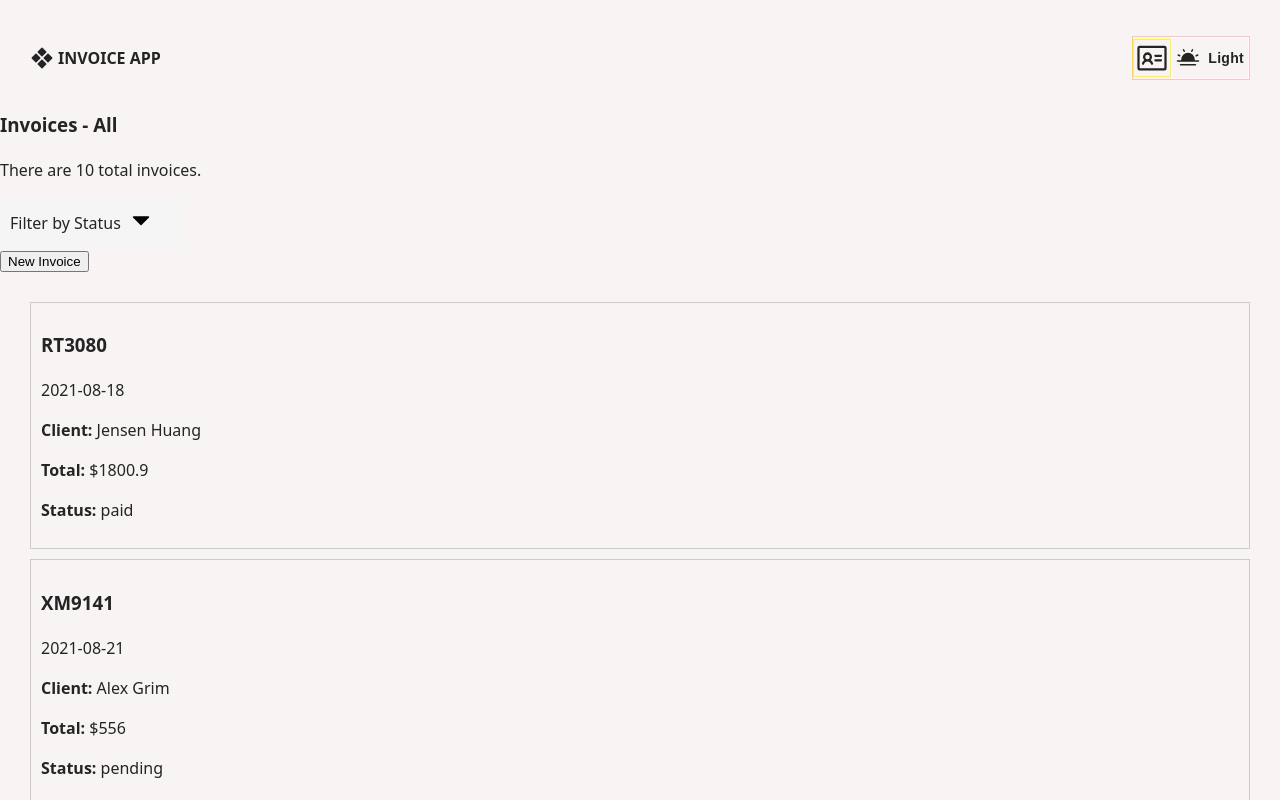
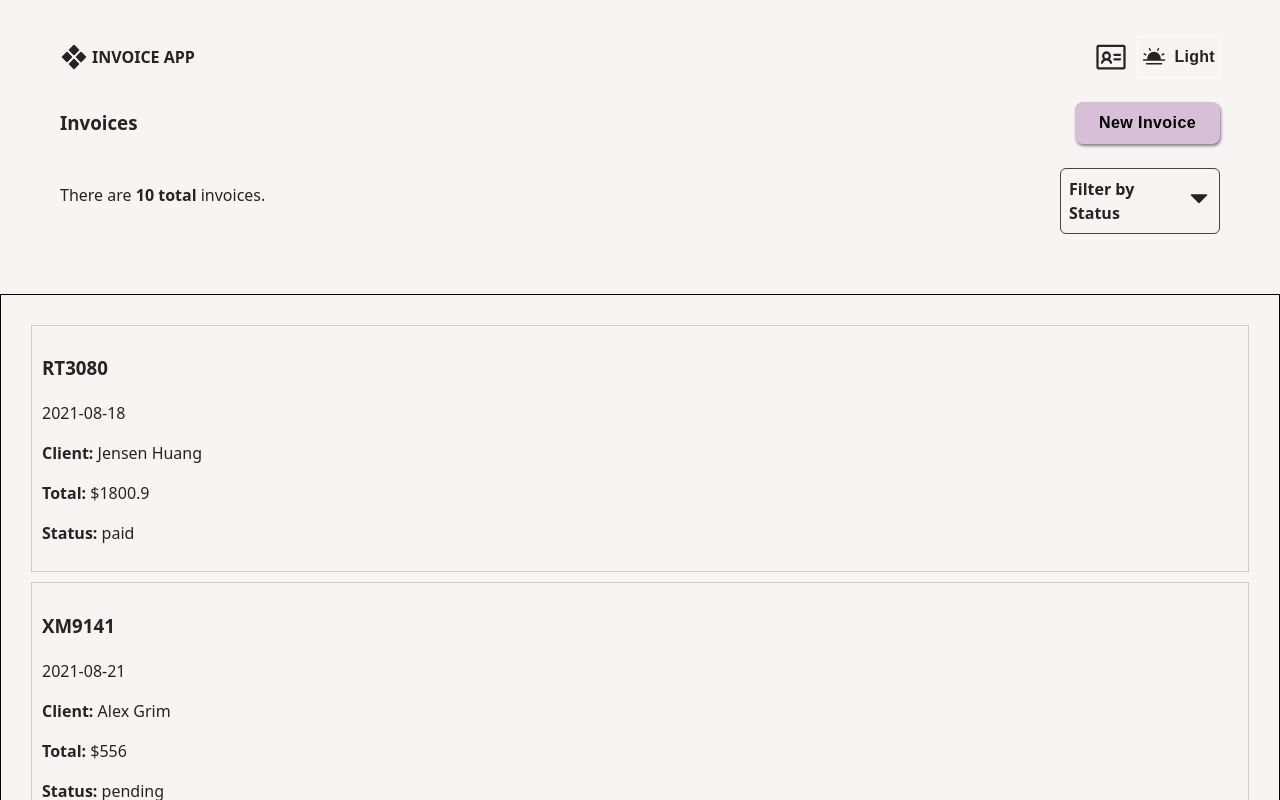
Before and after one commit to banuaggun/invoice-app-react, a React (Vite) app: page / in a window 1280 px wide. Shown: the top 800 px of the page. Built offline with nearby package versions, Linux system fonts and the light colour scheme.

Commit message:
Style and positioning have been adjusted.

```diff
--- a/src/components/invoice-header/InvoiceHeader.jsx
+++ b/src/components/invoice-header/InvoiceHeader.jsx
@@ -1,33 +1,49 @@
 import React, { useState } from "react";
-import { useNavigate } from "react-router-dom";   // 👈 ekle
-import './invoice-header.css';
+import { useNavigate } from "react-router-dom";
+import "./invoice-header.css";
 
 const InvoiceHeader = ({ invoices, filteredInvoices, filter, setFilter }) => {
   const [open, setOpen] = useState(false);
-    const navigate = useNavigate();               // 👈 hook
+  const navigate = useNavigate();
 
   const options = ["all", "draft", "pending", "paid"];
 
   return (
     <div className="invoice-header-area">
+      <div className="invoice-header-area-row-1">
+        <h3>Invoices</h3>
 
-            <div className="invoice-header-area-content">
-                <h3>Invoices - {filter ? filter : "All"}</h3>
-                <p>
-                    {filter
-                        ? `There are ${filteredInvoices.length} ${filter} invoices.`
-                        : `There are ${invoices.length} total invoices.`}
-                </p>
+        <button onClick={() => navigate("/new")}>New Invoice</button>
       </div>
 
-            <div className="invoice-header-area-filter">
-                <div
-                    className="invoice-header-area-filter-title"
-                    onClick={() => setOpen(!open)}
-                >
+      <div className="invoice-header-area-row-2">
+        <span>
+          {filter ? (
+            <>
+              There are{" "}
+              <strong>
+                {filteredInvoices.length} {filter}
+              </strong>{" "}
+              invoices.
+            </>
+          ) : (
+            <>
+              There are <strong>{invoices.length} total</strong> invoices.
+            </>
+          )}
+        </span>
+        <div className="invoice-header-area-row-2-filter">
+          <div className="filter-title" onClick={() => setOpen(!open)}>
             {filter ? filter : "Filter by Status"}
             <span className={`arrow ${open ? "open" : ""}`}>
-                        <svg xmlns="http://www.w3.org/2000/svg" width="24" height="24" fill="#000000" viewBox="0 0 256 256"><path d="M213.66,101.66l-80,80a8,8,0,0,1-11.32,0l-80-80A8,8,0,0,1,48,88H208a8,8,0,0,1,5.66,13.66Z"></path></svg>
+              <svg
+                xmlns="http://www.w3.org/2000/svg"
+                width="24"
+                height="24"
+                fill="var(--text-color)"
+                viewBox="0 0 256 256">
+                <path d="M213.66,101.66l-80,80a8,8,0,0,1-11.32,0l-80-80A8,8,0,0,1,48,88H208a8,8,0,0,1,5.66,13.66Z"></path>
+              </svg>
             </span>
           </div>
           {open && (
@@ -38,17 +54,13 @@ const InvoiceHeader = ({ invoices, filteredInvoices, filter, setFilter }) => {
                   onClick={() => {
                     setFilter(opt === "all" ? "" : opt);
                     setOpen(false);
-                                }}
-                            >
+                  }}>
                   {opt}
                 </li>
               ))}
             </ul>
           )}
         </div>
-
-            <div className="invoice-header-area-new">
-                <button onClick={() => navigate("/new")}>New Invoice</button>
       </div>
     </div>
   );
--- a/src/components/invoice-header/invoice-header.css
+++ b/src/components/invoice-header/invoice-header.css
@@ -1,16 +1,63 @@
-.invoice-header-area-filter {
+.invoice-header-area {
+    display: flex;
+    flex-direction: column;
+    padding: 0 16px 0 16px;
+
+    top:90px;
+    position: sticky;
+    z-index: 999;
+    background-color: var(--bg-color);
+}
+
+.invoice-header-area-row-1{
+    display:flex;
+    align-items: center;
+    justify-content: space-between;
+}
+
+.invoice-header-area-row-1 button{
+    padding:12px 24px;
+    font-weight: 700;
+    font-size: 1rem;
+    letter-spacing: 0.4px;
+    border-radius: 8px;
+    border:none;
+    background-color: thistle;
+    box-shadow: 1px 2px 3px rgba(63, 41, 63, 0.6);
+}
+
+.invoice-header-area-row-1 button:hover,
+.invoice-header-area-row-1 button.active,
+.invoice-header-area-row-1 button:focus{
+    cursor:pointer;
+    background-color: plum;
+}
+
+
+.invoice-header-area-row-2 {
+    display: flex;
+    flex-direction: column;
+    align-items: flex-start;
+}
+
+.invoice-header-area-row-2-filter {
     position: relative;
-    width: 180px;
+    width: 160px;
     cursor: pointer;
 }
 
-.invoice-header-area-filter-title {
-    background: #f5f5f5;
-    padding: 10px;
+.filter-title {
+    margin-top: 12px;
+    background: var(--bg-color);
+    padding: 8px 8px;
+    border:1px solid var(--nav-bg);
     border-radius: 6px;
     display: flex;
-    gap: 8px;
+    gap: 4px;
     align-items: center;
+    justify-content: space-between;
+    font-weight:700;
+    font-size: 1rem;
 }
 
 .arrow {
@@ -42,3 +89,15 @@
 .invoice-header-area-filter-list li:hover {
     background: #eee;
 }
+
+@media only screen and (min-width:601px){
+    .invoice-header-area{
+        padding:0 60px 0 60px;
+    }
+    .invoice-header-area-row-2{
+        display:flex;
+        flex-direction: row;
+        align-items: center;
+        justify-content: space-between;
+    }
+}
--- a/src/components/invoice-list/invoice-list.css
+++ b/src/components/invoice-list/invoice-list.css
@@ -1,5 +1,8 @@
 .invoice-list {
     padding: 20px;
+    position: relative;
+    margin-top:150px;
+    border:1px solid black;
 }
 
 .invoice-list h2 {
--- a/src/components/layout/side-nav/side-nav.css
+++ b/src/components/layout/side-nav/side-nav.css
@@ -4,17 +4,19 @@
     align-items: center;
     justify-content: space-between;
     padding: 36px 16px 12px 16px;
+
+    top:0;
+    left:0;
+    box-sizing: border-box;
+    position: fixed;
+    width:100%;
+    z-index: 1000;
+    background-color: var(--bg-color);
 }
 
 a, a:hover, a.active, a:focus{
     color: var(--text-color);
     text-decoration: none;
-}
-
-@media only screen and (min-width:601px){
-    .sidenav-area{
-        padding:36px 30px 12px 30px;
-    }
 }
 
 .sidenav-area-logo {
@@ -24,9 +26,8 @@ a, a:hover, a.active, a:focus{
 }
 
 .sidenav-area-logo svg {
-    width: 24px;
-    height: 24px;
-    color: red;
+    width: 28px;
+    height: 28px;
 }
 
 .sidenav-area-logo span {
@@ -38,8 +39,7 @@ a, a:hover, a.active, a:focus{
 .sidenav-area-right {
     display: flex;
     align-items: center;
-    gap:0;
-    border: 1px solid pink;
+    gap:4px;
 }
 
 .sidenav-area-right-profile {
@@ -47,7 +47,6 @@ a, a:hover, a.active, a:focus{
     align-items: center;
     justify-content: center;
     overflow: hidden;
-    border:1px solid yellow;
 }
 .sidenav-area-right-profile svg:nth-child(1){
     width:36px;
@@ -68,3 +67,12 @@ a, a:hover, a.active, a:focus{
 .sidenav-area-right-theme{
     border:1px solid white;
 }
+
+@media only screen and (min-width:601px){
+    .sidenav-area{
+        padding:36px 60px 12px 60px;
+    }
+    .sidenav-area-right{
+        gap:8px;
+    }
+}
--- a/src/components/layout/theme-toggle/theme-toggle.css
+++ b/src/components/layout/theme-toggle/theme-toggle.css
@@ -18,6 +18,7 @@
 
 .theme-toggle-button span {
     font-weight: 700;
+    font-size:16px;
     letter-spacing: 0.3px;
     transition: color 0.3s ease;
 }
```
Lines whose indentation alone changed are shown as unchanged.
